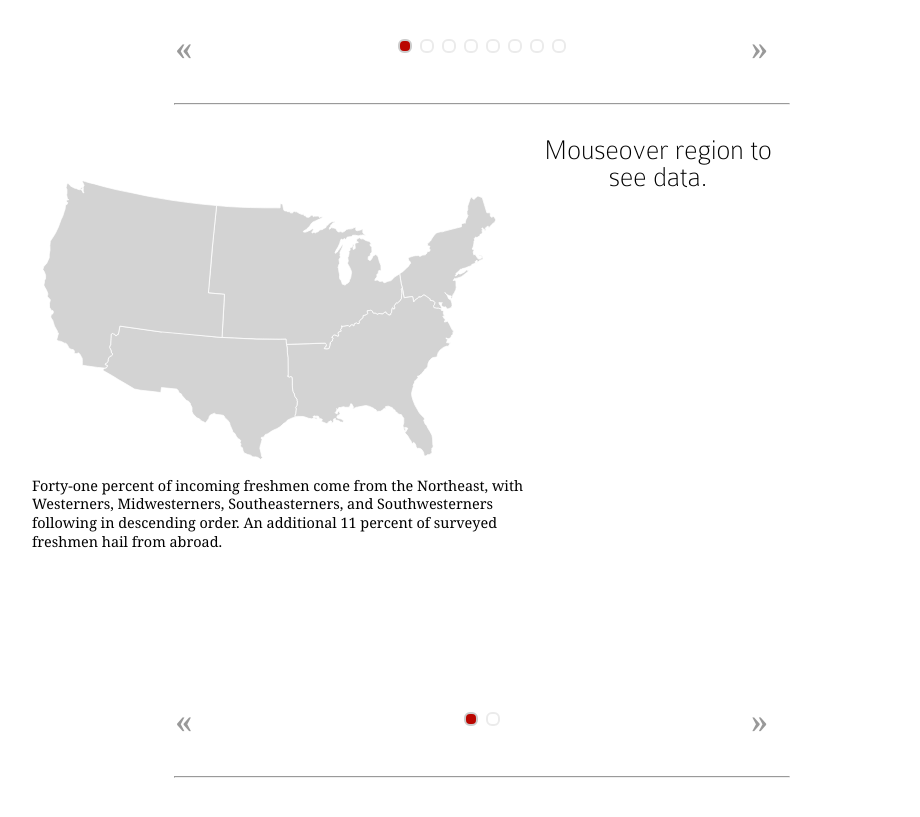
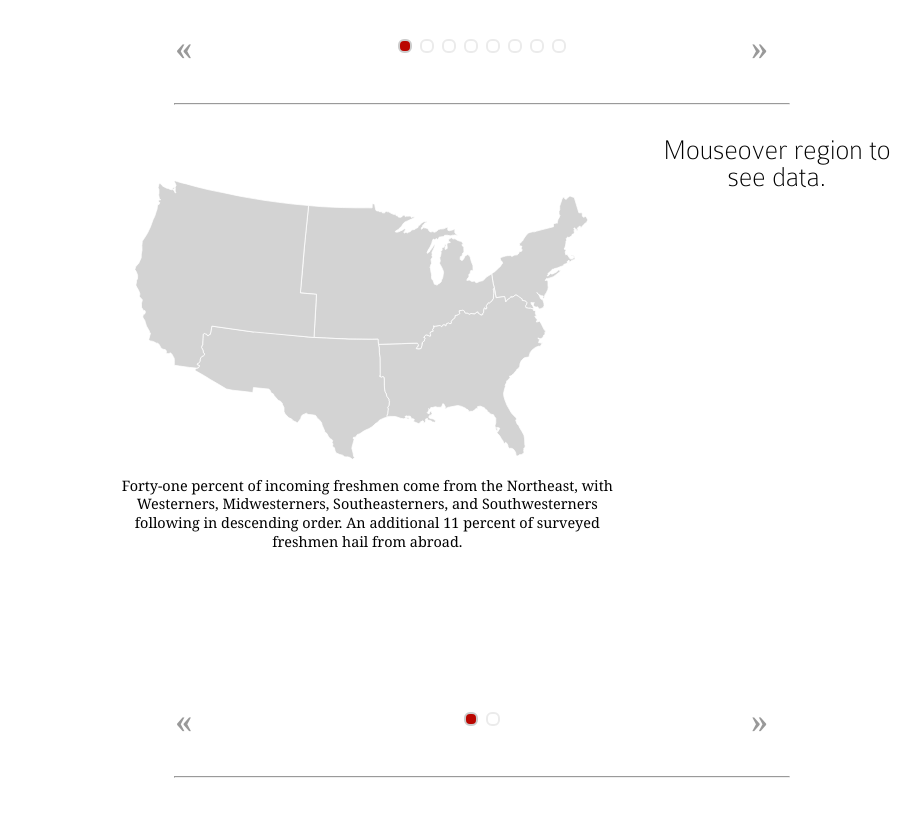
Before and after one commit to theharvardcrimson/freshman_survey, a plain HTML site: page index.html in a window 1280 px wide. Shown: the part 1400-2217 px from the top of the page, without its empty margins (286-1206 px from the left). Drawn offline with nearby package versions, Linux system fonts and the light colour scheme; a script that the page names is missing.

Commit message:
More work with centering map

```diff
--- a/css/fresh.css
+++ b/css/fresh.css
@@ -115,14 +115,15 @@ header h1 {
 }
 
 #regions-inner {
-    display: inline-block;
-    text-align: left;
+    width: 80%;
+    margin: 0 auto;
 }
 
 #paper {
 	float: left;
 	overflow: hidden;
-	margin: 50px auto;
+	width: 72%;
+	margin: 50px 0;
 }
 
 .region {
@@ -133,9 +134,7 @@ header h1 {
 
 #regions-right {
 	float: left;
-	/* width: 28%; */
-	width: 400px;
-	max-width: 28%;
+	width: 28%;
 }
 
 #paper h2 {
@@ -381,7 +380,7 @@ header ul li.inactive:hover {
 .clearfix { display: block; }
 /* close commented backslash hack */
 
-@media (max-width: 900px) {
+@media (max-width: 1030px) {
 	#subnav {
 		display: none;
 	}
@@ -397,14 +396,13 @@ header ul li.inactive:hover {
 	}
 
 	#paper {
-		margin: 0 auto;
+	    width: 100%;
 	}
 
 	#regions-right {
 		clear: both;
 		margin: 0 auto;
 		width: 100%;
-		max-width: 100%;
 	}
 
 	#regions-right h3 {
--- a/index.html
+++ b/index.html
@@ -156,7 +156,7 @@
 			<div class="scroll-row" id="regions">
 				<div class="banner">
 					<ul>
-						<li id="regions-outer">
+						<li id="regions-outer" class="clearfix">
                             <div id="regions-inner">
                                 <div id="paper">
                                     <p>Forty-one percent of incoming freshmen come from the Northeast, with Westerners, Midwesterners, Southeasterners, and Southwesterners following in descending order. An additional 11 percent of surveyed freshmen hail from abroad.</p>
```
